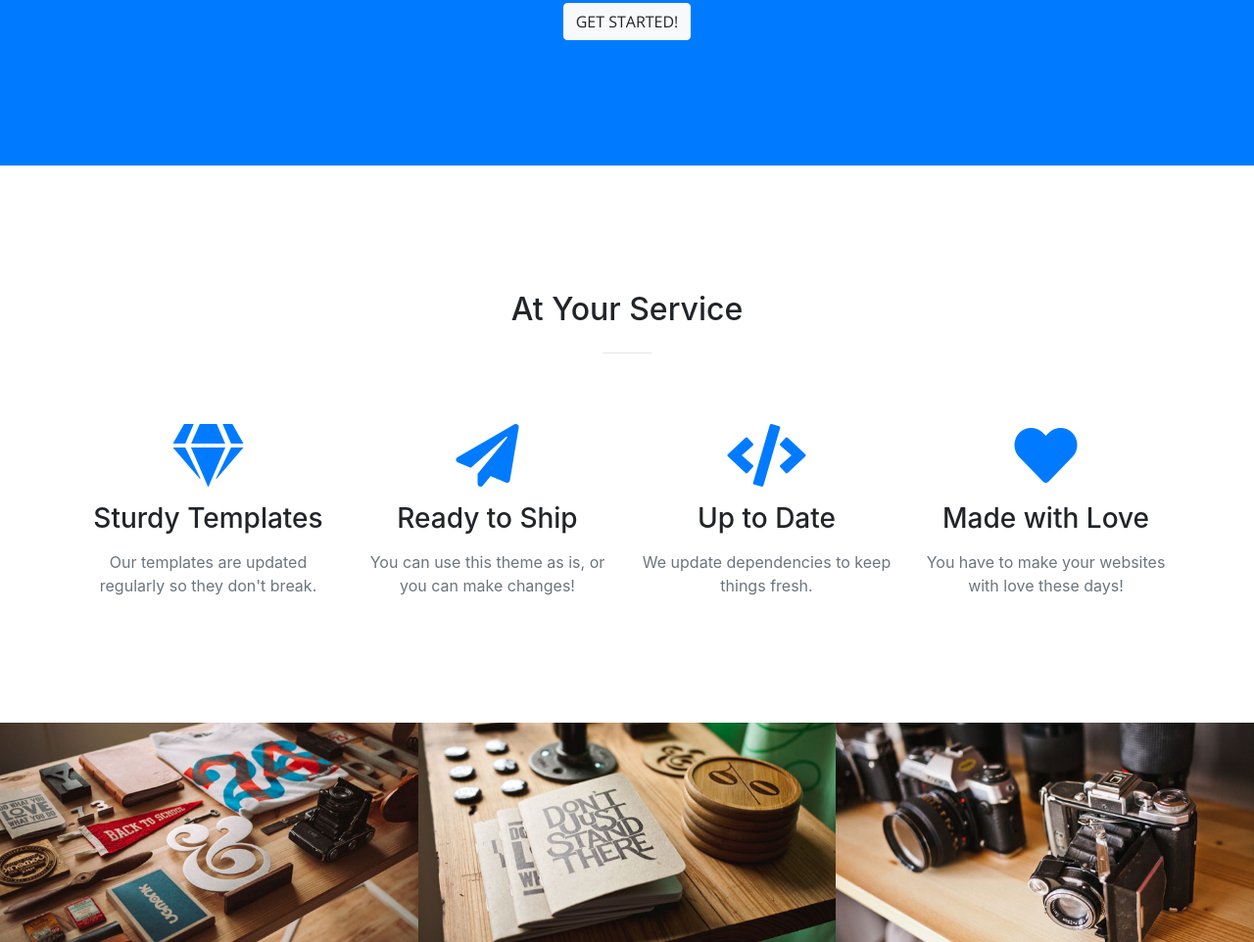
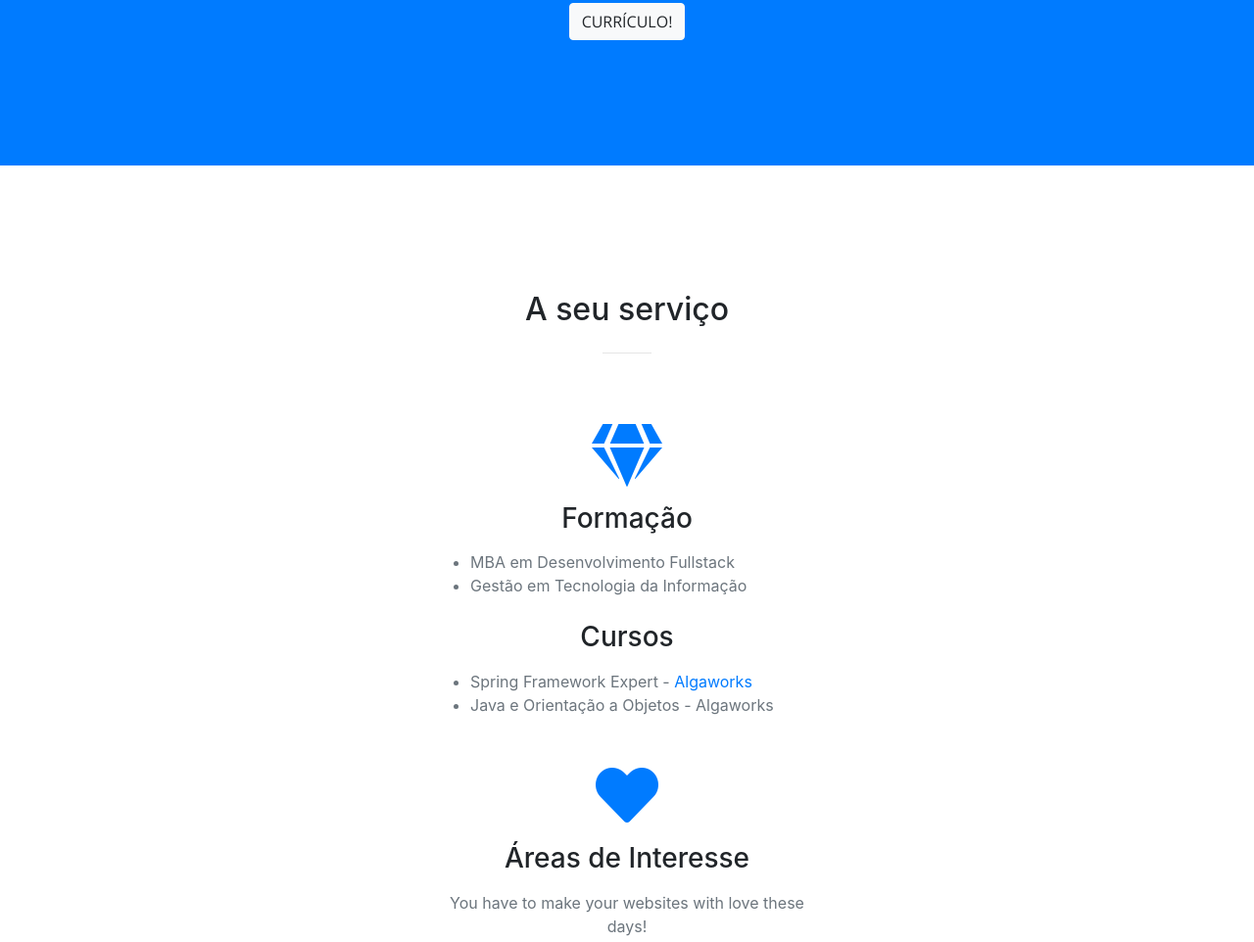
Before and after one commit to marcioflobo/marcioflobo.github.io, a website with bundled scripts: page index.html in a window 1280 px wide. Shown: the part 1180-2142 px from the top of the page at 98% size. Built offline with nearby package versions, Linux system fonts and the light colour scheme.

Commit message:
Currículo
Alterações na área do currículo.

```diff
--- a/css/creative.css
+++ b/css/creative.css
@@ -111,7 +111,7 @@ img::-moz-selection {
 
 #mainNav .navbar-nav > li.nav-item > a.nav-link,
 #mainNav .navbar-nav > li.nav-item > a.nav-link:focus {
-  font-size: .9rem;
+  font-size: .20pt;
   font-weight: 700;
   text-transform: uppercase;
   color: #212529;
--- a/index.html
+++ b/index.html
@@ -10,9 +10,13 @@
 
     <title>Márcio Lôbo</title>
 
+
     <!-- Bootstrap core CSS -->
     <link href="vendor/bootstrap/css/bootstrap.min.css" rel="stylesheet">
     <link rel="shortcut icon" href="img/wolf-icon.png" />
+
+
+
 
     <!-- Custom fonts for this template -->
     <link href="vendor/fontawesome-free/css/all.min.css" rel="stylesheet" type="text/css">
@@ -25,21 +29,25 @@
     <!-- Custom styles for this template -->
     <link href="css/creative.min.css" rel="stylesheet">
 
+
+
+
+
   </head>
 
   <body id="page-top">
 
     <!-- Navigation -->
-    <nav class="navbar navbar-expand-lg navbar-light fixed-top" id="mainNav">
+    <nav class="navbar navbar-expand-lg navbar-light fixed-top " id="mainNav">
       <div class="container">
 
         <button class="navbar-toggler navbar-toggler-right" type="button" data-toggle="collapse" data-target="#navbarResponsive" aria-controls="navbarResponsive" aria-expanded="false" aria-label="Toggle navigation">
           <span class="navbar-toggler-icon"></span>
         </button>
-        <div class="collapse navbar-collapse" id="navbarResponsive">
-          <ul class="navbar-nav ml-auto">
+        <div class="text-right" id="navbarResponsive">
+          <ul class="navbar-nav  font-menu">
 
-            <li class="nav-item">
+            <li class="nav-item  ">
               <a class="nav-link js-scroll-trigger" href="#page-top">Home</a>
             </li>
 
@@ -47,7 +55,7 @@
               <a class="nav-link js-scroll-trigger" href="#about">About</a>
             </li>
             <li class="nav-item">
-              <a class="nav-link js-scroll-trigger" href="#services">Services</a>
+              <a class="nav-link js-scroll-trigger" href="#curriculo">Currículo</a>
             </li>
             <li class="nav-item">
               <a class="nav-link js-scroll-trigger" href="#portfolio">Portfolio</a>
@@ -64,14 +72,17 @@
       <div class="container my-auto">
         <div class="row">
           <div class="col-lg-10 mx-auto">
-            <h1 class="text-uppercase">
+            <h1 >
               <strong>Márcio Lôbo </strong>
             </h1>
             <hr>
           </div>
           <div class="col-lg-8 mx-auto">
             <p class="text-faded mb-5">Desenvolvedor Java Junior</p>
-            <a class="btn btn-primary btn-xl js-scroll-trigger" href="#about">Find Out More</a>
+            <a class="btn btn-primary btn-xl js-scroll-trigger" href="#about">
+
+              V
+            </a>
           </div>
         </div>
       </div>
@@ -90,48 +101,50 @@
               Atualmente estou cursando meu MBA em desenvolvimento Fullstack pela IGTI, afim de finalmente atuar como desenvolvedor.
 
             </p>
-            <a class="btn btn-light btn-xl js-scroll-trigger" href="#services">Get Started!</a>
+            <a class="btn btn-light btn-xl js-scroll-trigger" href="#curriculo">Currículo!</a>
           </div>
         </div>
       </div>
     </section>
 
-    <section id="services">
+    <section id="curriculo">
       <div class="container">
         <div class="row">
           <div class="col-lg-12 text-center">
-            <h2 class="section-heading">At Your Service</h2>
+            <h2 class="section-heading">A seu serviço</h2>
             <hr class="my-4">
           </div>
         </div>
       </div>
       <div class="container">
         <div class="row">
-          <div class="col-lg-3 col-md-6 text-center">
+          <div class="col-lg-12 col-md-6 text-center">
             <div class="service-box mt-5 mx-auto">
               <i class="fas fa-4x fa-gem text-primary mb-3 sr-icon-1"></i>
-              <h3 class="mb-3">Sturdy Templates</h3>
-              <p class="text-muted mb-0">Our templates are updated regularly so they don't break.</p>
+              <h3 class="mb-3">Formação</h3>
+              <ul class="text-left  text-muted mb-0">
+                <li >MBA em Desenvolvimento Fullstack</li>
+                <li> Gestão em Tecnologia da Informação</li>
+              </ul>
+
+              <br/>
+
+              <h3 class="mb-3">Cursos</h3>
+              <ul class="text-left  text-muted mb-0">
+                <li >Spring Framework Expert - <a data-toggle="tooltip" title="Ementa do curso" target="_blank" href="http://s3.amazonaws.com/algaworks-cafe.algaworks.com/wp-content/uploads/2018/04/Ementa-Spring-Framework-Expert-Turma-Abril-2018.pdf">Algaworks</a></li>
+                <li> Java e Orientação a Objetos - Algaworks</li>
+              </ul>
+
             </div>
+
+
           </div>
-          <div class="col-lg-3 col-md-6 text-center">
-            <div class="service-box mt-5 mx-auto">
-              <i class="fas fa-4x fa-paper-plane text-primary mb-3 sr-icon-2"></i>
-              <h3 class="mb-3">Ready to Ship</h3>
-              <p class="text-muted mb-0">You can use this theme as is, or you can make changes!</p>
-            </div>
-          </div>
-          <div class="col-lg-3 col-md-6 text-center">
-            <div class="service-box mt-5 mx-auto">
-              <i class="fas fa-4x fa-code text-primary mb-3 sr-icon-3"></i>
-              <h3 class="mb-3">Up to Date</h3>
-              <p class="text-muted mb-0">We update dependencies to keep things fresh.</p>
-            </div>
-          </div>
-          <div class="col-lg-3 col-md-6 text-center">
+
+
+          <div class="col-lg-12 col-md-6 text-center">
             <div class="service-box mt-5 mx-auto">
               <i class="fas fa-4x fa-heart text-primary mb-3 sr-icon-4"></i>
-              <h3 class="mb-3">Made with Love</h3>
+              <h3 class="mb-3">Áreas de Interesse</h3>
               <p class="text-muted mb-0">You have to make your websites with love these days!</p>
             </div>
           </div>
```
